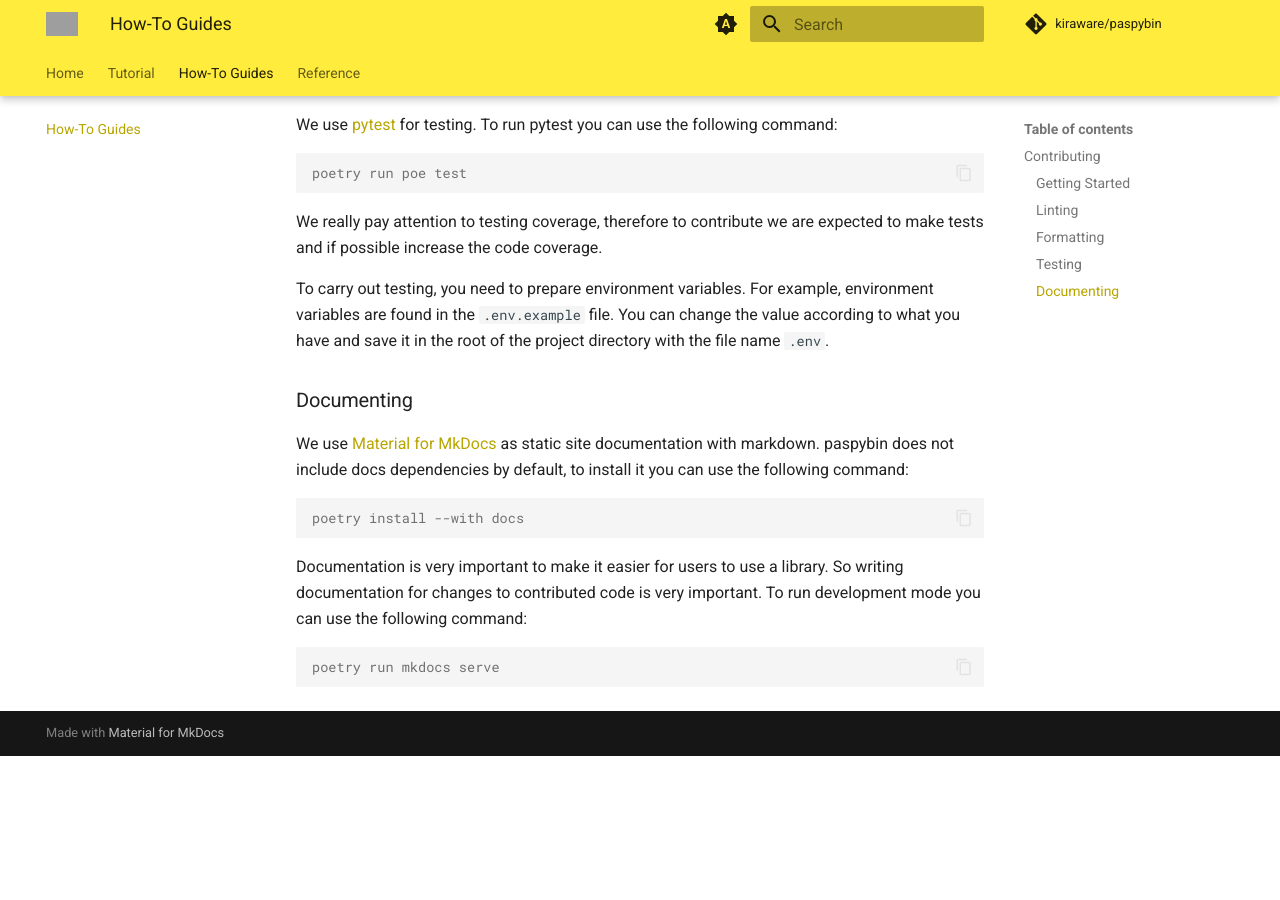
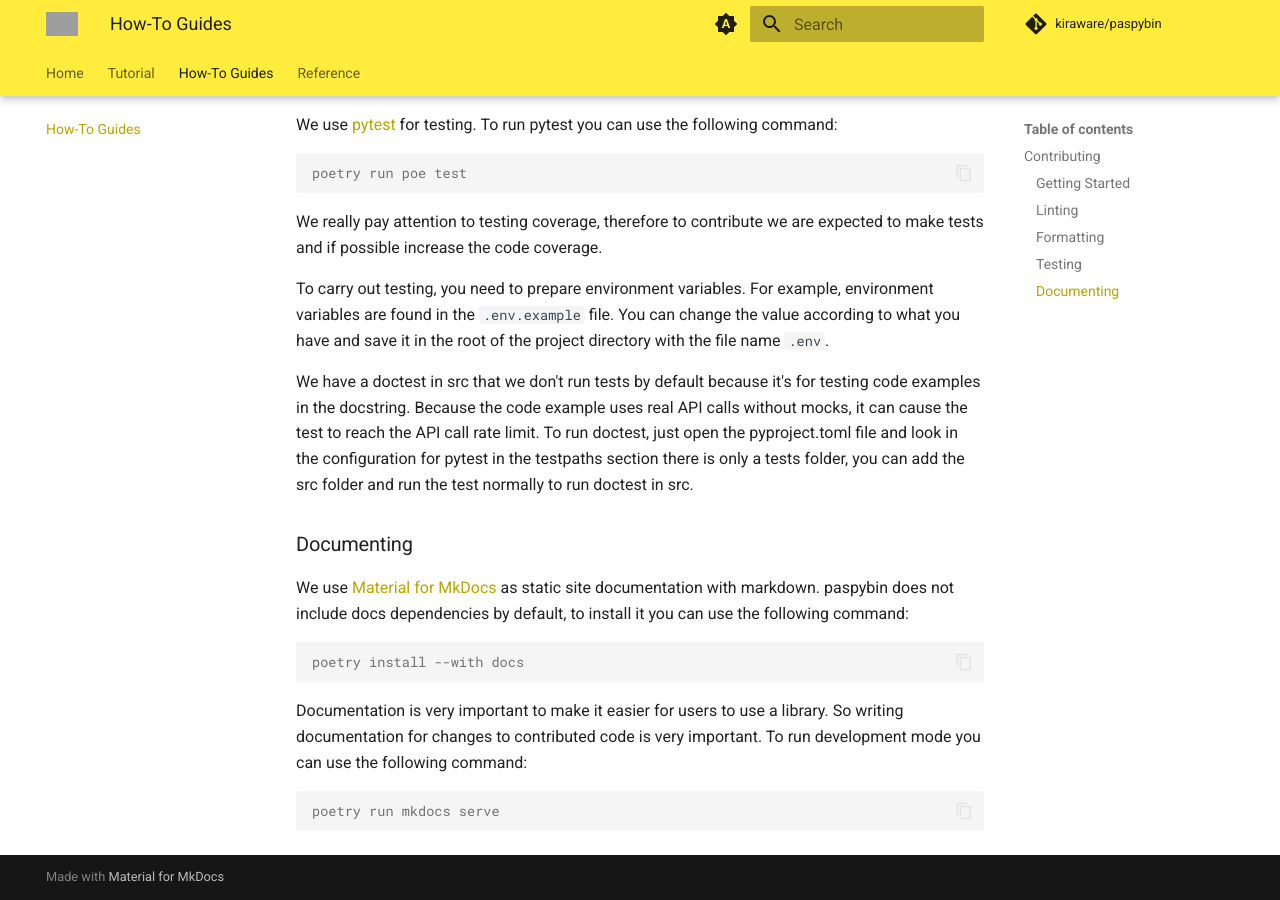
Before and after one commit to kiraware/paspybin, an MkDocs documentation site: the page built from docs/how-to-guides.md, in a window 1280 px wide and 900 px high, scrolled down 1362 px. Built offline with MkDocs 1.6.1 and Material for MkDocs 9.7.7, drawn with Linux system fonts in a browser that asks for light colours; comment, search, counter and statistics services are not loaded; before the commit the page ends 2118 px from its top, so only the background shows below that; grey boxes are pictures that could not be loaded.

Commit message:
update testing how to guide docs
add docs for explaining about doctest in src.

```diff
--- a/docs/how-to-guides.md
+++ b/docs/how-to-guides.md
@@ -90,6 +90,14 @@
 file. You can change the value according to what you have and save
 it in the root of the project directory with the file name `.env`.
 
+We have a doctest in src that we don't run tests by default because
+it's for testing code examples in the docstring. Because the code
+example uses real API calls without mocks, it can cause the test to
+reach the API call rate limit. To run doctest, just open the
+pyproject.toml file and look in the configuration for pytest in the
+testpaths section there is only a tests folder, you can add the src
+folder and run the test normally to run doctest in src.
+
 ### Documenting
 
 We use [Material for MkDocs](https://squidfunk.github.io/mkdocs-material/)
```
